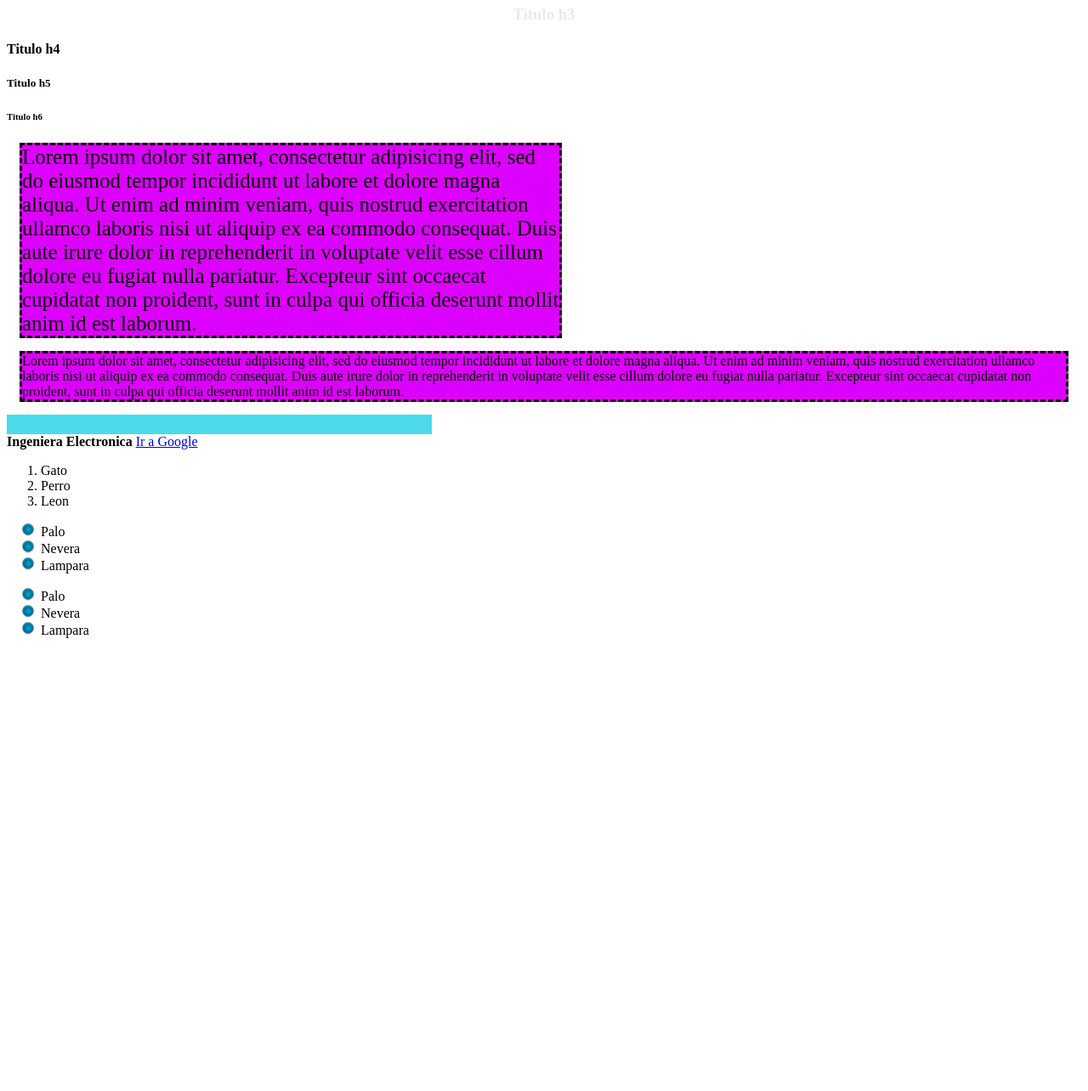
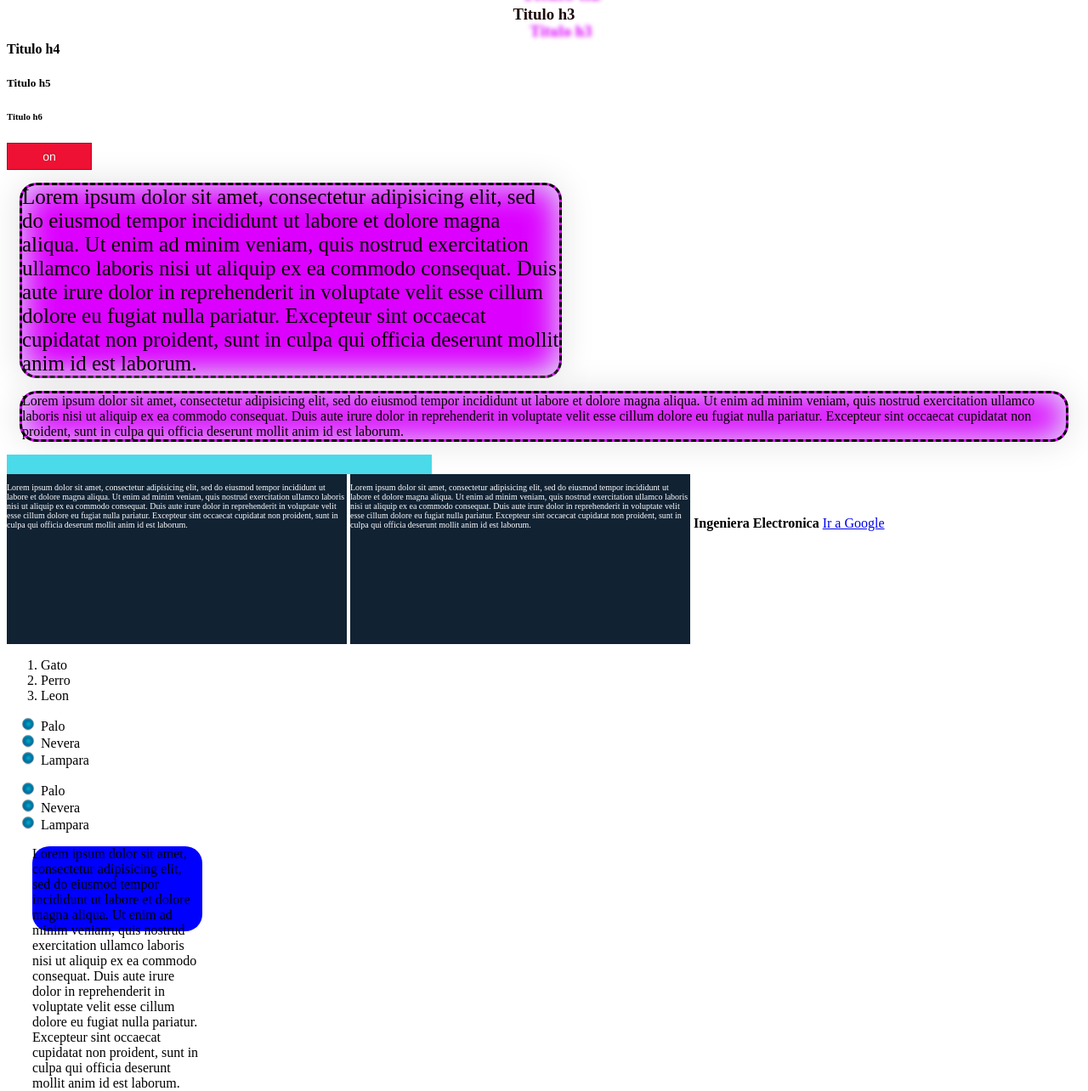
Before and after one commit to diogoguilhen/AppInicio, a plain HTML site: page index.html in a window 1280 px wide. Shown: the part 179-1463 px from the top of the page at 85% size. Before the commit the page ends 946 px from the top, so only its background shows below. Drawn offline with Linux system fonts and the light colour scheme.

Commit message:
Cambios 25-07-2015 12:42pm
Se agergaron animaciones, transiciones y efectos

```diff
--- a/index.html
+++ b/index.html
@@ -3,12 +3,54 @@
 <head>
   <title>APLICACION 1</title>
   <style type="text/css">
-    h1,h2,h3{text-align: center;color: rgb(234,234,234);}
+
+    h1,h2,h3{text-align: center;color: rgb(28,8,8); text-shadow: 20px 20px 5px #dc00ff;}
     #p_principal{background-color: #4bdaea;font-size: 25px;width: 50%;}
-    .c_parrafos{margin: 15px;border-style: dashed; border-size: 12px;background-color: #dc00ff !important;}
+   /* .c_parrafos{margin: 15px;border-style: dashed; border-size: 12px;background-color: #dc00ff !important;border-radius: 20px;box-shadow: -20px 10px 5px #aaa;}*/
+  .c_parrafos{margin: 15px;border-style: dashed; border-size: 12px;background-color: #dc00ff !important;border-radius: 20px;box-shadow: inset 0px 0px 40px #E1F5F5, 0px 0px 40px #E3E1E3;}
 
     #div1{background-color: #4bdaea;font-size: 25px;width: 500px; height: 23px;}
     ul.ok { list-style-image: url("ok.png"); }
+    button{min-width: 100px;
+    border: 1px solid rgba(0,0,0,0.3);
+    background-color: #ee1133;
+    color: #fff;
+    text-shadow: 0 -1px 1px rgba(0,0,0,0.36);
+    font-size: 14px;
+    padding: 7px 8px;
+    font-family: "adobe-clean", "Helvetica Neue", Helvetica, Arial, sans-serif;}
+
+    button:hover{
+      background-image: -webkit-linear-gradient(top, rgba(255,255,255,0.15), rgba(255,255,255,0));
+    }
+
+
+    button:active{
+        background: yellow;
+    }
+
+  #recuadro1{width: 400px ; height: 200px; background: #123; color: white;transition: width 1s, background-color 1s;display: inline-block;}
+  #recuadro1 p {font-size: 10px;}
+
+   #recuadro1:hover{
+      background-color: #faa123;
+      width: 600px;
+    }
+
+    #recuadro2{width: 400px ; height: 200px; background: #123; color: white;transition: width 1s, background-color 1s; display: inline-block;}
+  #recuadro2 p {font-size: 10px;}
+
+   #recuadro2:hover{
+      background-color: #faa123;
+      width: 600px;
+    }
+
+    #recuadro3{left: 30px; position: relative;border-radius: 20px; background-color: blue; width: 200px;height: 100px; -webkit-animation-name: anim1; -webkit-animation-duration: 4s;}
+    @-webkit-keyframes anim1{from{left: 30px;background-color: blue;}to{left: 300px; background-color: yellow;}}
+    #recuadro3:hover{
+      -webkit-animation-play-state: running;
+    }
+
   </style>
 </head>
 
@@ -22,6 +64,8 @@
   <h4>Titulo h4</h4>
   <h5>Titulo h5</h5>
   <h6>Titulo h6</h6>
+
+  <button>on</button>
 
   <!--Parrafos-->
   <p id="p_principal" class="c_parrafos">Lorem ipsum dolor sit amet, consectetur adipisicing elit, sed do eiusmod
@@ -42,8 +86,28 @@
 
   <div id="div1"></div>
 
+  <div id="recuadro1">
+     <P>Lorem ipsum dolor sit amet, consectetur adipisicing elit, sed do eiusmod
+     tempor incididunt ut labore et dolore magna aliqua. Ut enim ad minim veniam,
+     quis nostrud exercitation ullamco laboris nisi ut aliquip ex ea commodo
+     consequat. Duis aute irure dolor in reprehenderit in voluptate velit esse
+     cillum dolore eu fugiat nulla pariatur. Excepteur sint occaecat cupidatat non
+     proident, sunt in culpa qui officia deserunt mollit anim id est laborum.</P>
+  </div>
+
+  <div id="recuadro2">
+     <P>Lorem ipsum dolor sit amet, consectetur adipisicing elit, sed do eiusmod
+     tempor incididunt ut labore et dolore magna aliqua. Ut enim ad minim veniam,
+     quis nostrud exercitation ullamco laboris nisi ut aliquip ex ea commodo
+     consequat. Duis aute irure dolor in reprehenderit in voluptate velit esse
+     cillum dolore eu fugiat nulla pariatur. Excepteur sint occaecat cupidatat non
+     proident, sunt in culpa qui officia deserunt mollit anim id est laborum.</P>
+  </div>
+
+
   <!--Etiqueta de enfasis, subtitulos o negrita-->
-  <strong>Ingeniera Electronica</strong>
+  <strong style="overflow: none">Ingeniera Electronica</strong>
+
 
   <!--Enlace a otra pagina-->
   <a href="http://www.google.com">Ir a Google</a>
@@ -70,5 +134,14 @@
     <li>Nevera</li>
     <li>Lampara</li>
   </ul>
+
+  <div id="recuadro3">
+     <P>Lorem ipsum dolor sit amet, consectetur adipisicing elit, sed do eiusmod
+     tempor incididunt ut labore et dolore magna aliqua. Ut enim ad minim veniam,
+     quis nostrud exercitation ullamco laboris nisi ut aliquip ex ea commodo
+     consequat. Duis aute irure dolor in reprehenderit in voluptate velit esse
+     cillum dolore eu fugiat nulla pariatur. Excepteur sint occaecat cupidatat non
+     proident, sunt in culpa qui officia deserunt mollit anim id est laborum.</P>
+  </div>
 </body>
 </html>
```
